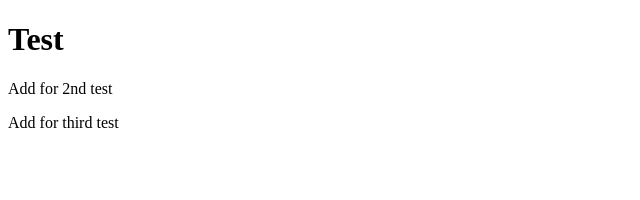
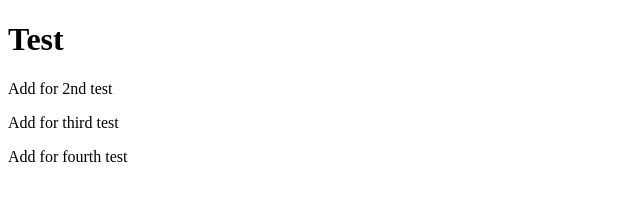
Before and after one commit to paulg44/auto-article-creator, a website: page index.html in a window 1280 px wide. Shown: the whole page, without its empty margins (0-640 px from the left). Drawn offline with Linux system fonts and the light colour scheme.

Commit message:
fourth test

```diff
--- a/index.html
+++ b/index.html
@@ -9,5 +9,6 @@
     <h1>Test</h1>
     <p>Add for 2nd test</p>
     <p>Add for third test</p>
+    <p>Add for fourth test</p>
   </body>
 </html>
```
